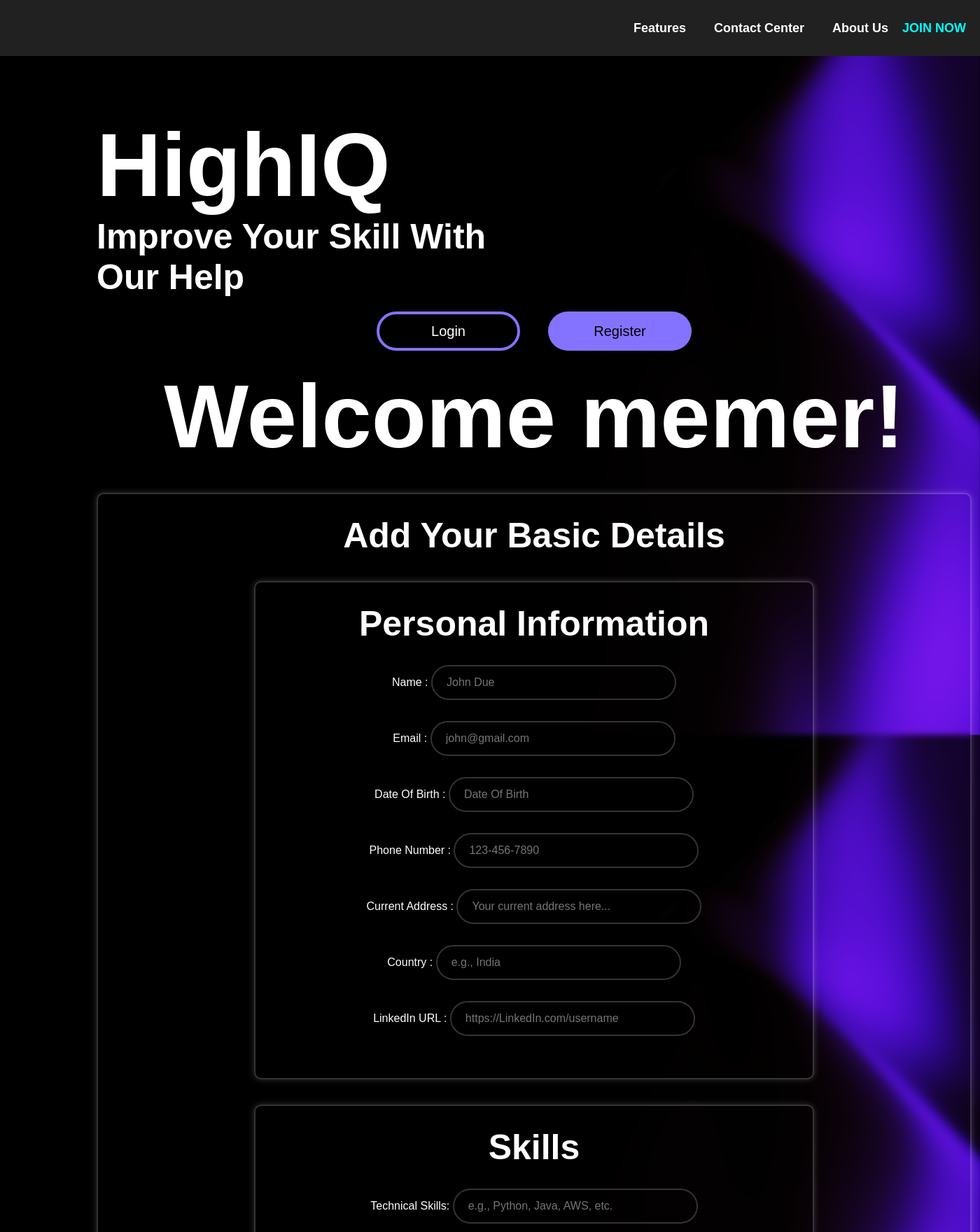
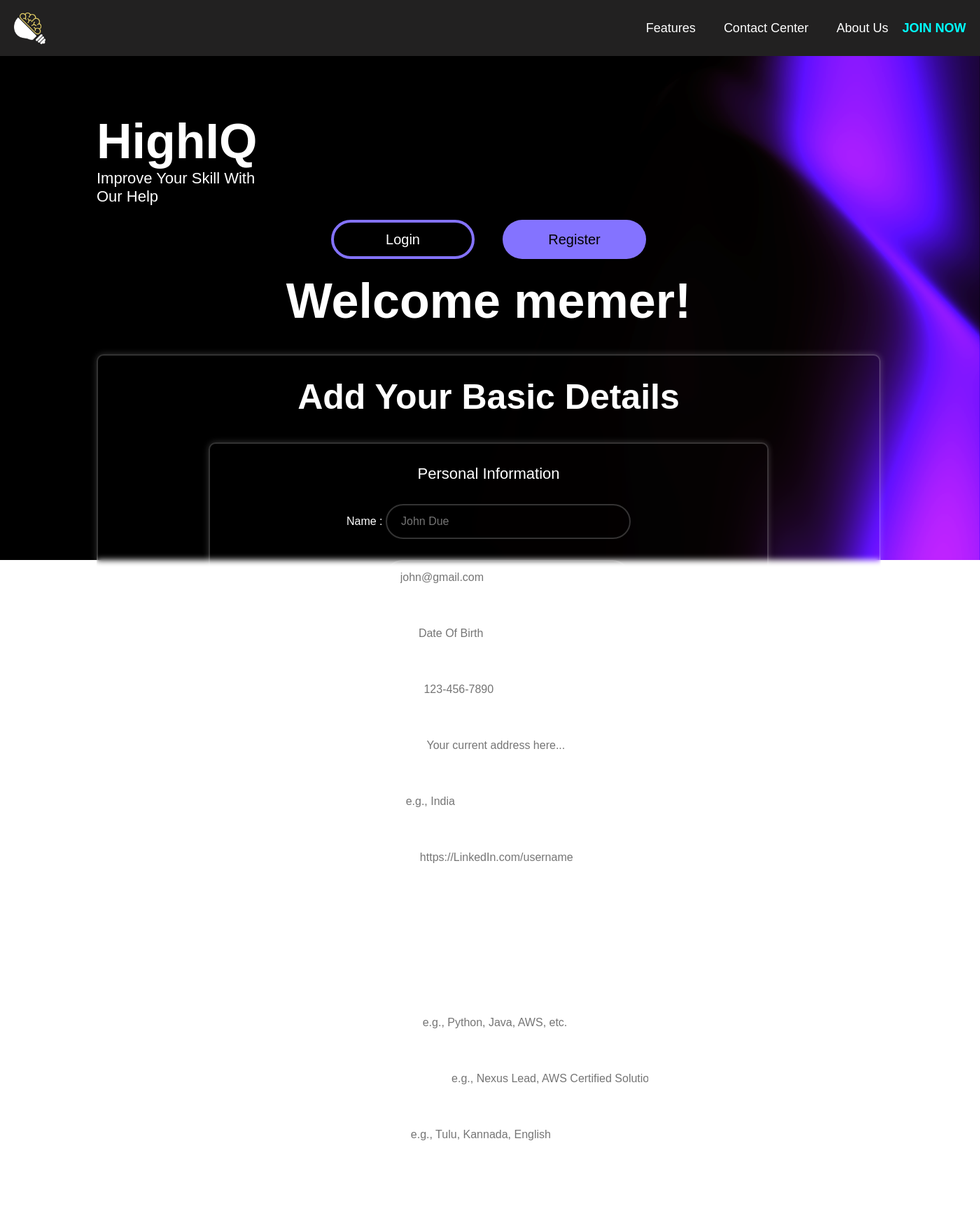
Before and after one commit to Nexus20club/NexusHack, a Flask app: page /dashboard in a window 1400 px wide. Shown: the top 1760 px of the page at 70% size. Run offline with Flask 3, Linux system fonts and the light colour scheme; a user stored in the database is signed in.

Commit message:
Add files via upload

```diff
--- a/Hacathon/static/styles.css
+++ b/Hacathon/static/styles.css
@@ -5,23 +5,49 @@
     box-sizing: border-box;
     font-family: Poppins, Arial, sans-serif;
 }
+html{
 
+}
 /* Body Styles */
 body {
+    margin: 0;
+    color: white;
+    overflow-x: hidden;
+    position: relative;
 
-    color: white;
-    background: url('/static/asset/1.png');
-    background-size: cover;
-    background-position: center;
+     /* Needed for the pseudo-element */
+}
+
+/* Isolated Background Animation */
+body::before {
+    content: '';
+    position: fixed;
+    top: 0;
+    left: 0;
+    width: 100%;
+    height: 100%;
+    background: url('/static/asset/1.png') center/cover no-repeat;
     background-attachment: fixed;
+    z-index: -1; /* Ensure it stays behind all content */
+    animation: exposure 10s ease-in-out infinite;
+    cursor: url('./asset/cursor.png'), auto;
+}
 
+/* Keyframes for Background Animation */
+@keyframes exposure {
+    0% {
+        filter: brightness(0.5);
+    }
+    50% {
+        filter: brightness(2);
+    }
+    100%{
+        filter: brightness(0.5);
+    }
 }
 
 /* Container Background */
 .container {
-
-     /* Update with static file path */
-
     height: 100vh;
     width: 100vw;
 }
@@ -44,15 +70,26 @@
     align-items: center;
     justify-content: center;
 }
-.navbar{
+
+.navbar {
     display: flex;
     justify-content: center;
     align-items: center;
 }
+
 .navbar ul li h3 {
     color: white;
     font-size: 18px;
+    font-weight: 400;
+}
 
+.navbar ul li h3:hover {
+    color: #8473ff;
+}
+
+main h1 span {
+    color: #8473FF;
+    font-size: 100px;
 }
 
 .navbar h3 {
@@ -61,11 +98,13 @@
     cursor: pointer;
     margin-left: 20px;
 }
-main{
+
+main {
     position: absolute;
     top: 162px;
     left: 138px;
 }
+
 /* Login Box Styles */
 .loginbx {
     width: 205px;
@@ -83,13 +122,14 @@
     transition: transform 0.5s ease, background-color 0.5s ease;
     color: white;
 }
-.loginbx:hover{
-    background: #8473FF;
+
+.loginbx:hover {
+    background: #ffffff;
     color: black;
-    border-color: #fff;
+    border-color: #ffffff;
     transition: transform 0.5s ease, background-color 0.5s ease;
+}
 
-}
 .regibx {
     width: 205px;
     height: 56px;
@@ -103,120 +143,111 @@
     text-decoration: none;
     margin: 20px;
     color: black;
-
 }
 
-.regibx:hover{
+.regibx:hover {
     background: white;
     color: #8473FF;
     transition: transform 1.5s ease, background-color 0.5s ease;
-
 }
 
 /* Login Heading */
 #login {
     color: #8473FF;
 }
-h1{
-    font-size: 128px;
+
+h1 {
+    font-size: 70px;
 }
 
-
-.loginholder{
+.loginholder {
     display: flex;
     align-items: center;
     justify-content: center;
-
 }
 
-a{
+a {
     text-decoration: none;
 }
-h2{
-    font-size: 50px;
+
+h2 {
+    font-size: 22px;
+    font-weight: 400;
 }
 
-.wrapper{
-    width: 1250px;
+.wrapper {
+    width: 80vw;
     background: transparent;
-    border: 2px solid rgba(255,255,255,0.2);
+    border: 2px solid rgba(255, 255, 255, 0.2);
     backdrop-filter: blur(4px);
-    box-shadow: 0 0 10px rgba(255,255,255,0.2);
-    color: #fff();
+    box-shadow: 0 0 10px rgba(255, 255, 255, 0.2);
+    color: #fff;
     border-radius: 10px;
     padding: 30px 40px;
 }
 
-.head1 h1{
+.logo {
+    width: 45px;
+    height: 45px;
+    background-image: url('./asset/logo.png');
+    background-size: cover;
+}
+
+.head1 h1 {
     font-size: 50px;
 }
 
-.div1{
+.div1,
+.div2,
+.div3,
+.div4 {
     width: 800px;
     background: transparent;
-    border: 2px solid rgba(255,255,255,0.2);
+    border: 2px solid rgba(255, 255, 255, 0.2);
     backdrop-filter: blur(4px);
-    box-shadow: 0 0 10px rgba(255,255,255,0.2);
-    color: #fff();
+    box-shadow: 0 0 10px rgba(255, 255, 255, 0.2);
+    color: #fff;
     border-radius: 10px;
     padding: 30px 40px;
 }
 
-.wrapper .inputbox{
+.wrapper .inputbox {
     position: relative;
     width: 100%;
     height: 50px;
     margin: 30px 0;
 }
 
-.inputbox input{
+.profpic {
+    width: 100px;
+    height: 100px;
+}
+
+.profile {
+    width: 30px;
+    height: 30px;
+    background-image: url('./asset/icon.png');
+    background-size: cover;
+    overflow: hidden;
+    padding: 16px;
+    margin-left: 40px;
+    margin-right: 10px;
+}
+
+.inputbox input {
     width: 350px;
     height: 100%;
     background: transparent;
     border: none;
     outline: none;
-    border: 2px solid rgba(255,255,255,0.2);
+    border: 2px solid rgba(255, 255, 255, 0.2);
     border-radius: 40px;
     font-size: 16px;
     color: #fff;
     padding: 20px 45px 20px 20px;
-
 }
 
-.div2{
-    width: 800px;
-    background: transparent;
-    border: 2px solid rgba(255,255,255,0.2);
-    backdrop-filter: blur(4px);
-    box-shadow: 0 0 10px rgba(255,255,255,0.2);
-    color: #fff();
-    border-radius: 10px;
-    padding: 30px 40px;
-}
-
-.div3{
-    width: 800px;
-    background: transparent;
-    border: 2px solid rgba(255,255,255,0.2);
-    backdrop-filter: blur(4px);
-    box-shadow: 0 0 10px rgba(255,255,255,0.2);
-    color: #fff();
-    border-radius: 10px;
-    padding: 30px 40px;
-}
-
-.div4{
-    width: 800px;
-    background: transparent;
-    border: 2px solid rgba(255,255,255,0.2);
-    backdrop-filter: blur(4px);
-    box-shadow: 0 0 10px rgba(255,255,255,0.2);
-    color: #fff();
-    border-radius: 10px;
-    padding: 30px 40px;
-}
-
-#subbtn{
+#subbtn {
     width: 300px;
     height: 56px;
     background-color: transparent;
@@ -231,20 +262,25 @@
     margin: 20px;
     transition: transform 0.5s ease, background-color 0.5s ease;
     color: white;
+    overflow: hidden;
 }
 
-#subbtn:hover{
+#subbtn #submit {
+    width: 103%;
+    height: 108%;
+    background: #8473FF;
+    border: 2px solid #8473FF;
+    font-size: larger;
+    font-weight: 600;
+}
+
+#subbtn:hover {
     background: #8473FF;
     color: black;
     border-color: #fff;
     transition: transform 0.5s ease, background-color 0.5s ease;
-
 }
 
-#login{
-    font-size: 40px;
-}
-
-#ac1{
+#ac1 {
     color: #8473FF;
 }
```
Also changed, not shown: Hacathon/static/script.js (+33 -8 lines).
